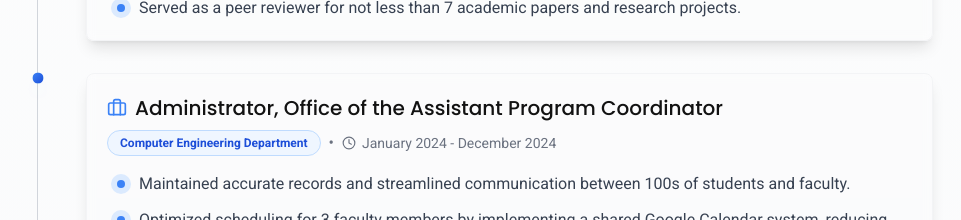
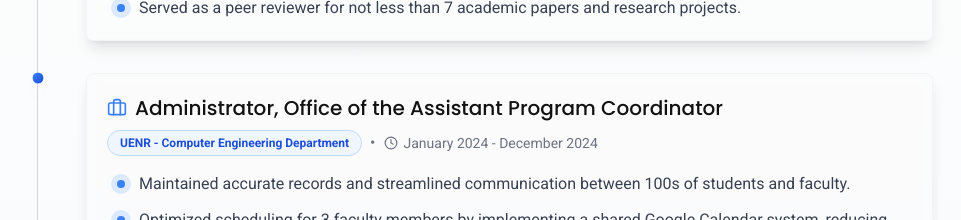
Before and after one commit to Bernard2468/bernard-kyiewu, a React (Vite) app: page / in a window 1280 px wide. Shown: the part 4800-5020 px from the top of the page, without its empty margins (155-1116 px from the left). Built offline with nearby package versions, Linux system fonts and the light colour scheme.

Commit message:
few adjustment for better experience

```diff
--- a/src/components/ExperienceSection.tsx
+++ b/src/components/ExperienceSection.tsx
@@ -128,7 +128,7 @@ const ExperienceSection = () => {
     },
     {
       title: "Administrator, Office of the Assistant Program Coordinator",
-      company: "Computer Engineering Department",
+      company: "UENR - Computer Engineering Department",
       period: "January 2024 - December 2024",
       achievements: [
         "Maintained accurate records and streamlined communication between 100s of students and faculty.",
```
